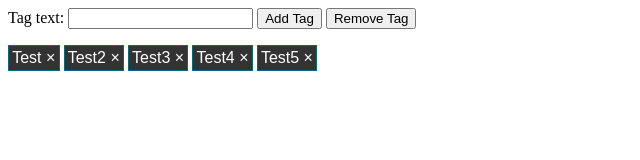
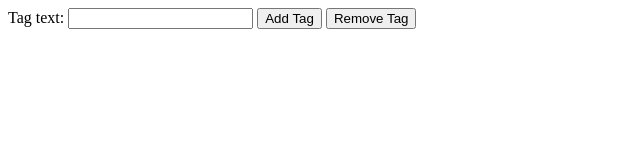
Before and after one commit to Heriberto-Juarez/Javascript-Tags-Manager, a website: page index.html in a window 1280 px wide. Shown: the whole page, without its empty margins (0-640 px from the left). Drawn offline with nearby package versions, Linux system fonts and the light colour scheme.

Commit message:
Removed some tests from the index.html file

```diff
--- a/index.html
+++ b/index.html
@@ -25,14 +25,7 @@ $(document).ready(function () {
     add.on("click", function () {
         tags_manager.add(tag.val());
     });
-    tags_manager.add("Test", {id: 1, other: "Something"});
-    tags_manager.add("Test2", {id: 2});
-    tags_manager.add("Test3", {id: 3});
-    tags_manager.add("Test4", {id: 4});
-    tags_manager.add("Test5", {id: 5});
 
-    console.log(tags_manager.getRelatedData());
-    console.log(tags_manager.getRelatedData("id"));
     remove.on("click", function () {
         tags_manager.remove(tag.val());
     });
--- a/package.json
+++ b/package.json
@@ -1,6 +1,6 @@
 {
   "name": "javascript-tags-manager",
-  "version": "1.0.0",
+  "version": "1.0.1",
   "description": "Add and remove tags easily to the dom",
   "main": "app.js",
   "scripts": {
```
